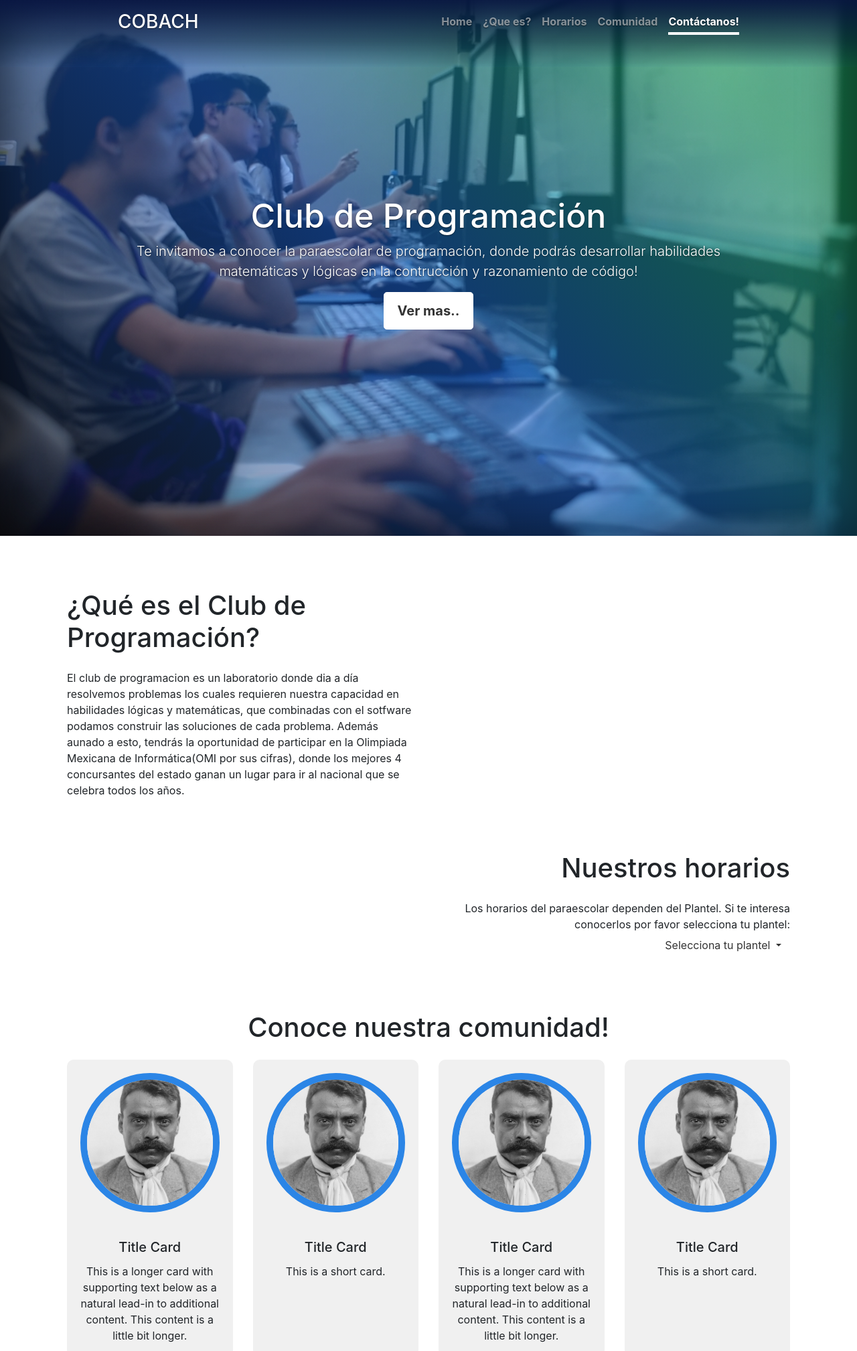
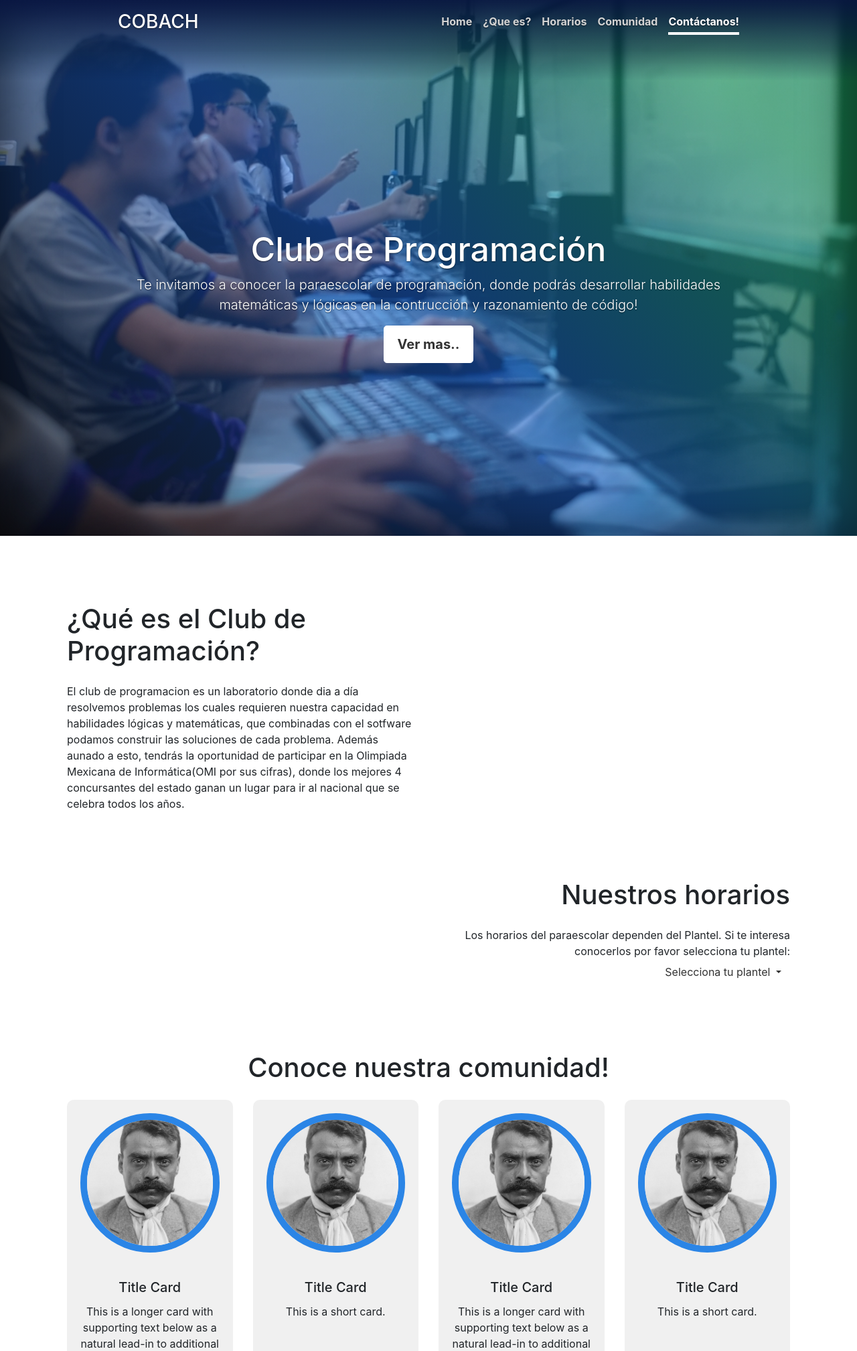
Before and after one commit to cobachih-dev/django-website, a Django app: page / in a window 1280 px wide. Shown: the top 2017 px of the page at 67% size. Run offline with Django 3.2, Linux system fonts and the light colour scheme; some libraries are stand-ins or nearby versions.

Commit message:
Added the images of Saul and Adrian and some style corrections.

```diff
--- a/static/css/style.css
+++ b/static/css/style.css
@@ -8,15 +8,22 @@ background: linear-gradient(45deg, rgba(24,23,31,0.5046393557422969) 0%, rgba(32
 footer:
 
 */
+.nav-masthead .active{
+    color: #ffffff!important;
+    border-bottom-color: #ffffff!important;
+}
+.nav-link{
+    color: #d4d4d4!important;
+}
 header{
     max-width: 60em;
     margin: 0px auto;
     padding: 1em;
 }
 .bk-header{
-    height: 100px;
+    height: 120px;
     background: rgb(7,20,64);
-    background: linear-gradient(180deg, rgba(7,20,64,0.9192051820728291) 0%, rgba(4,24,55,0.4682247899159664) 62%, rgba(28,106,187,0.036852240896358524) 100%);
+    background: linear-gradient(180deg, rgba(7,20,64,0.9192051820728291) 0%, rgba(4,24,55,0.4682247899159664) 62%, rgba(28,106,187,0) 100%);
 }
 body{
     position: relative;
@@ -24,7 +31,7 @@ body{
     height: 100%;
 }
 .mt-5{
-    margin-top: 80px !important;
+    margin-top: 100px !important;
 }
 .people-photo{
     object-fit: cover;
--- a/templates/cover.html
+++ b/templates/cover.html
@@ -2,7 +2,7 @@
     <div class="body">
         <div class="cover-container d-flex w-100 h-100 p-3 mx-auto flex-column">
             {% include "header.html" %}
-            <div class="mb-auto"></div>
+            <div class="mt-5 mb-auto"></div>
             <main role="main" class="inner cover">
                 <h1 class="cover-heading primary-title h1">
                     Club de Programación
--- a/templates/website/meet_our_community.html
+++ b/templates/website/meet_our_community.html
@@ -4,7 +4,7 @@
         Conoce nuestra comunidad!
     </h1>
     <div class="community-cards-container">
-        <div class="row row-cols-2 justify-content-center row-cols-md-3 row-cols-lg-4">
+        <div class="row row-cols-1 row-cols-md-2 row-cols-lg-4 justify-content-center">
             <div class="col mb-4">
                 <div class="card h-100">
                 <div class="image-container">
--- a/templates/website/thanks.html
+++ b/templates/website/thanks.html
@@ -1,4 +1,3 @@
-{% load static %}
 <div class="content-text thanks container mt-5 mt-lg-0 col-lg-6">
     <h2 class="h2 mb-4">
         Esta pagina es posible gracias a los alumnos:
@@ -7,7 +6,7 @@
         <div class="col-10 col-md mb-4">
             <div class="card h-100">
                 <div class="photo-container embed-responsive embed-responsive-1by1">
-                    <img src="{% static 'img/picture-example-1.jpg' %}" class="card-img-top embed-responsive-item people-photo" alt="..." >
+                    <img src="https://drive.google.com/uc?export=view&id=1LYxbcoGr-xHD10ai9fIXnQIAjcV0r3h8" class="card-img-top embed-responsive-item people-photo" alt="..." >
                 </div>
                 <div class="card-body">
                     <h5 class="card-title">Saul Alejandro Tapia Loya</h5>
@@ -21,7 +20,7 @@
         <div class="col-10 col-md mb-4">
             <div class="card h-100">
             <div class="photo-container embed-responsive embed-responsive-1by1">
-                <img src="{% static 'img/picture-example-1.jpg' %}" class="card-img-top embed-responsive-item people-photo" alt="..." >
+                <img src="https://drive.google.com/uc?export=view&id=1LBfYX85sorZ4hijASpMytW96OWvFavlV" class="card-img-top embed-responsive-item people-photo" alt="..." >
             </div>
             <div class="card-body">
                 <h5 class="card-title">Adrian Alejandro Gonzalez Dominguez </h5>
```
